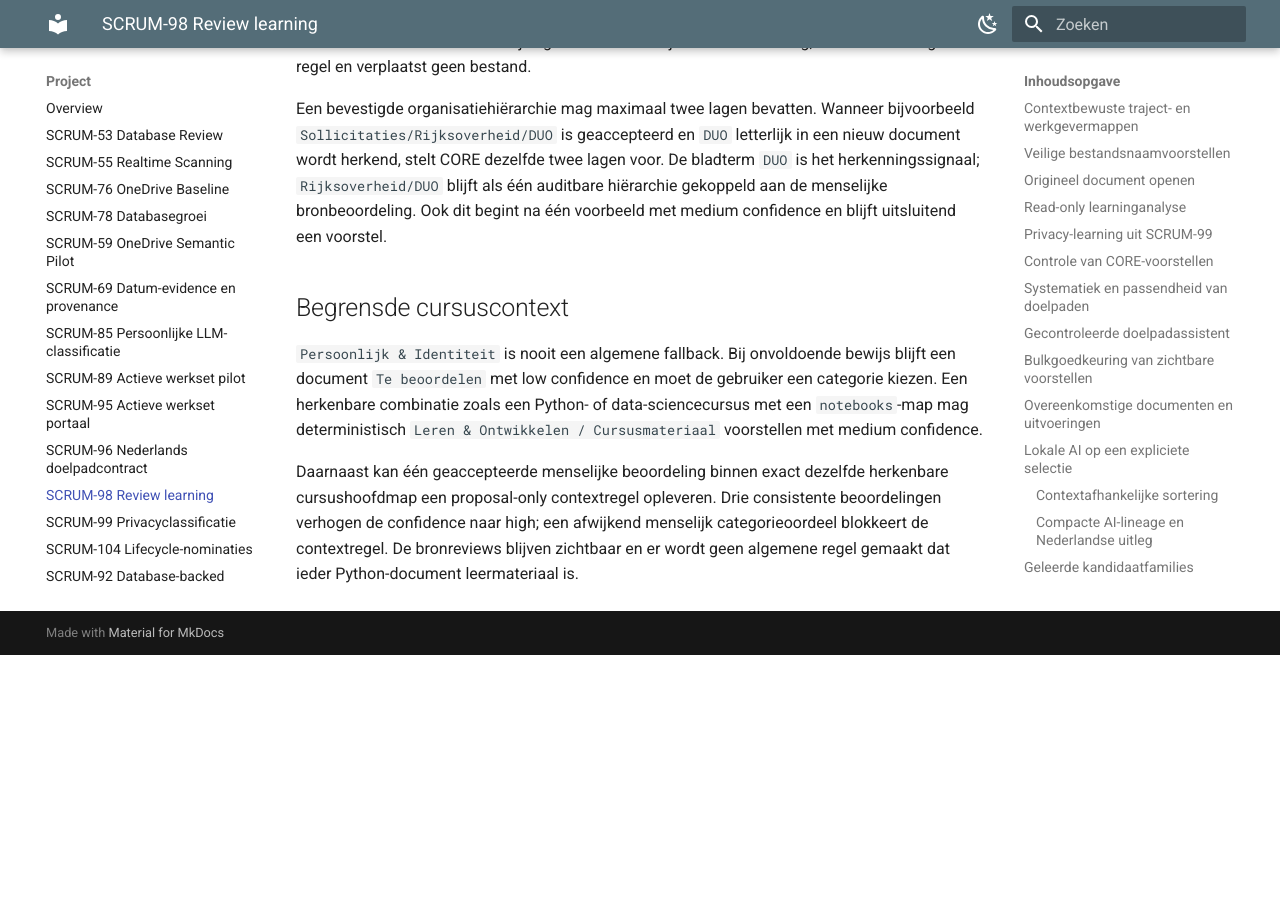
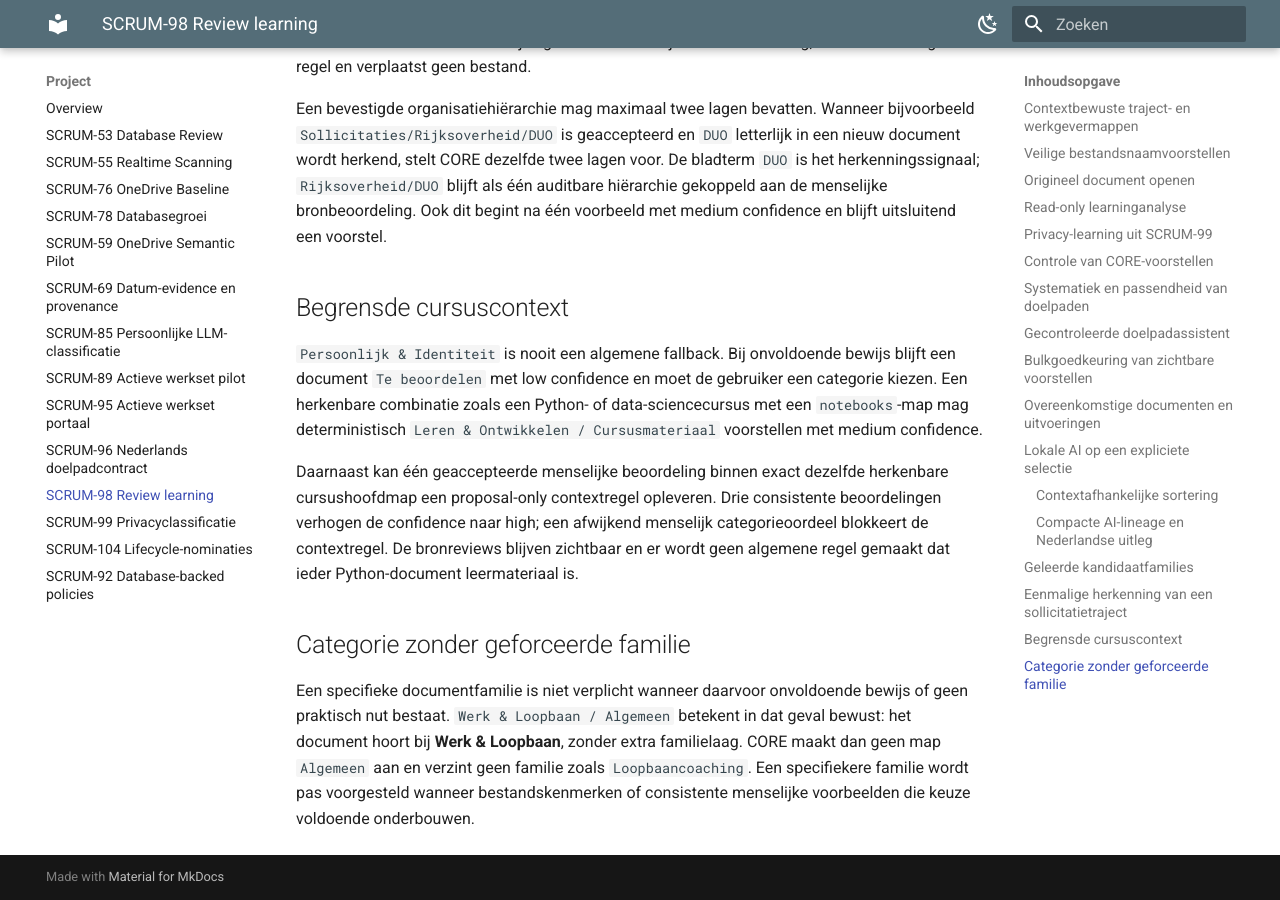
Before and after one commit to hugcoding/core-platform, an MkDocs documentation site: the page built from docs/project/scrum-98-review-learning.md, in a window 1280 px wide and 900 px high, scrolled down 7443 px. Built offline with MkDocs 1.6.1 and Material for MkDocs 9.7.7, drawn with Linux system fonts in a browser that asks for light colours; before the commit the page ends 8098 px from its top, so only the background shows below that.

```diff
--- a/docs/project/scrum-98-review-learning.md
+++ b/docs/project/scrum-98-review-learning.md
@@ -330,3 +330,13 @@
 menselijk categorieoordeel blokkeert de contextregel. De bronreviews blijven
 zichtbaar en er wordt geen algemene regel gemaakt dat ieder Python-document
 leermateriaal is.
+
+## Categorie zonder geforceerde familie
+
+Een specifieke documentfamilie is niet verplicht wanneer daarvoor onvoldoende
+bewijs of geen praktisch nut bestaat. `Werk & Loopbaan / Algemeen` betekent in
+dat geval bewust: het document hoort bij **Werk & Loopbaan**, zonder extra
+familielaag. CORE maakt dan geen map `Algemeen` aan en verzint geen familie zoals
+`Loopbaancoaching`. Een specifiekere familie wordt pas voorgesteld wanneer
+bestandskenmerken of consistente menselijke voorbeelden die keuze voldoende
+onderbouwen.
```
Also changed, not shown: 2 other files.
